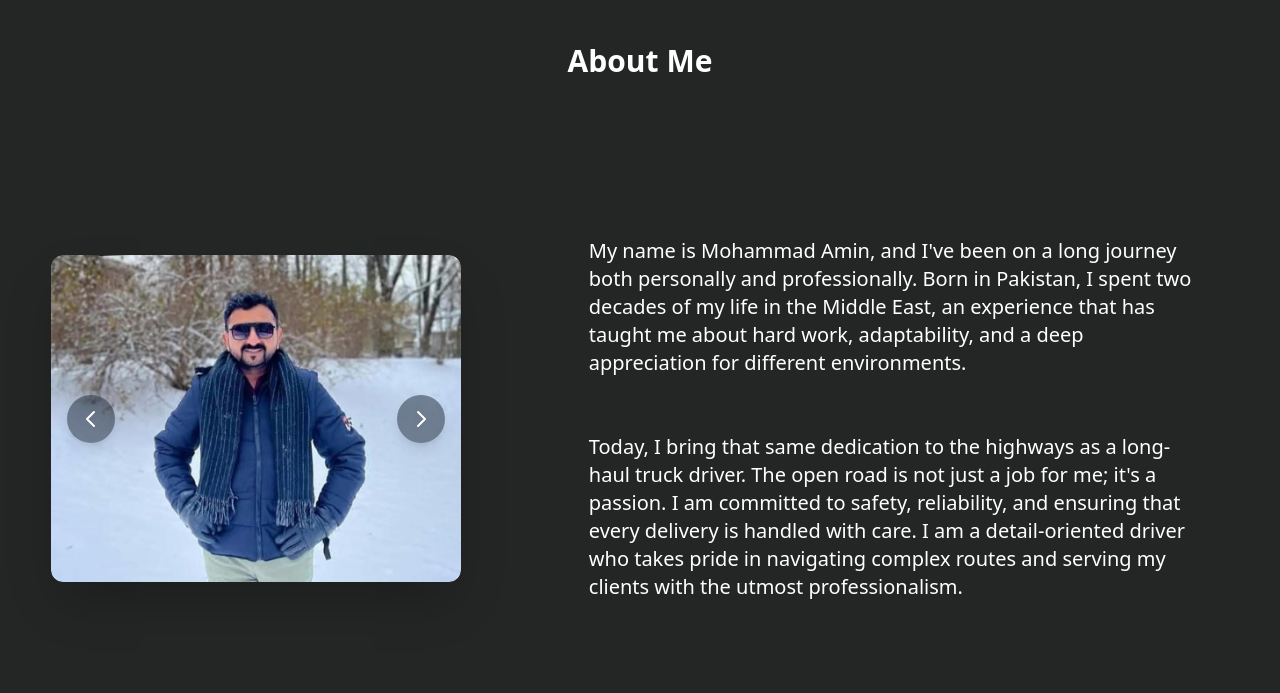
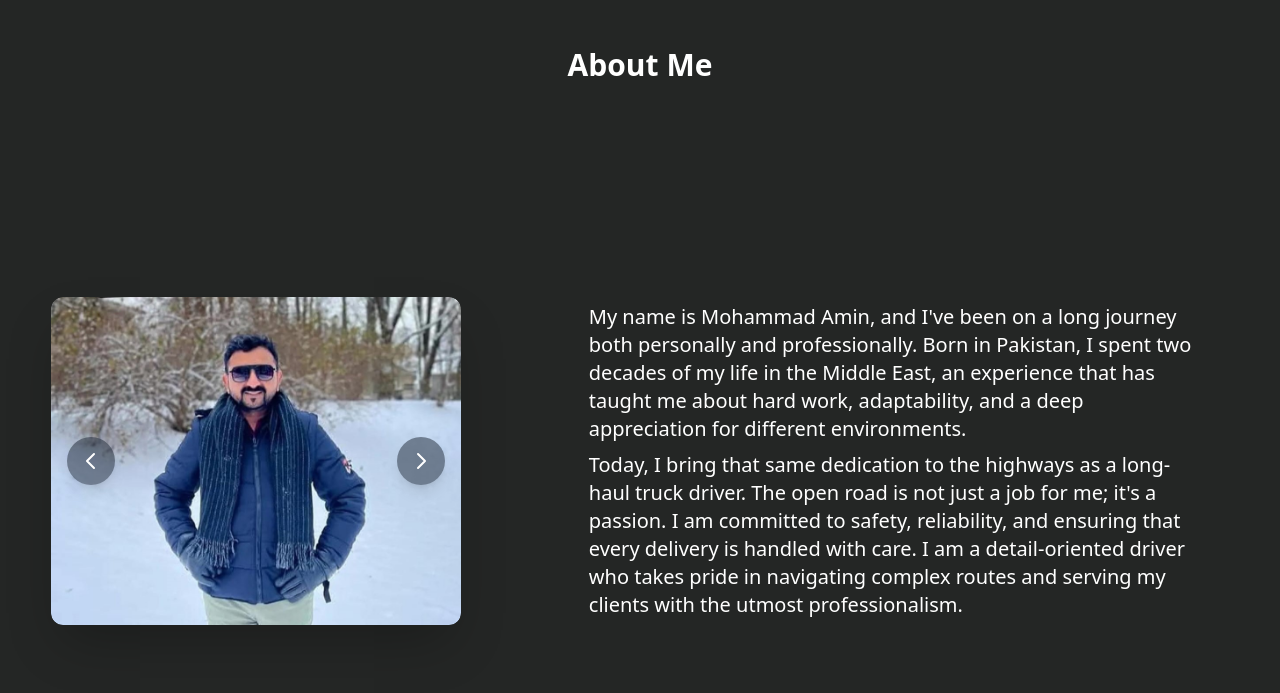
Before and after one commit to mohammadAmin-786/portfolio-mohammad-amin, a plain HTML site: page index.html in a window 1280 px wide. Shown: the part 727-1420 px from the top of the page. Drawn offline with nearby package versions, Linux system fonts and the light colour scheme.

Commit message:
Update index.html

```diff
--- a/index.html
+++ b/index.html
@@ -83,7 +83,7 @@
 </div>
 
 <!--About Me-->
-<div id="about-me" class="flex flex-col h-[90vh] ">
+<div id="about-me" class="flex flex-col h-[100vh] md:h-[90vh ">
 <div id="about-top" class="h-[10%] w-ful flex justify-center my-3  items-center">
   <div class=""><h1 class='md:text-3xl text-2xl text-white font-bold'>About Me</h1></div>
 </div>
@@ -113,8 +113,11 @@
       </div>
   </div>
   <div id="abt-content" class="flex justify-center textlg md:text-xl text-white py-4 md:py-0 gap-6 md:gap-14 overflow-hidden items-center  flex-col w-ful h-50% md:h-full md:w-[60%]">
-    <p class="w-[80%]">My name is Mohammad Amin, and I've been on a long journey both personally and professionally. Born in Pakistan, I spent two decades of my life in the Middle East, an experience that has taught me about hard work, adaptability, and a deep appreciation for different environments.</p>
+ <div class="h-full w-full flex flex-col items-center justify-center gap-2">
+              <p class="w-[80%]">My name is Mohammad Amin, and I've been on a long journey both personally and professionally. Born in Pakistan, I spent two decades of my life in the Middle East, an experience that has taught me about hard work, adaptability, and a deep appreciation for different environments.</p>
   <p class="w-[80%]">Today, I bring that same dedication to the highways as a long-haul truck driver. The open road is not just a job for me; it's a passion. I am committed to safety, reliability, and ensuring that every delivery is handled with care. I am a detail-oriented driver who takes pride in navigating complex routes and serving my clients with the utmost professionalism.</p>
+
+      </div>
   </div>
 </div>
 </div>
```
